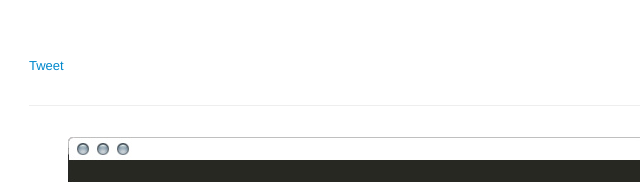
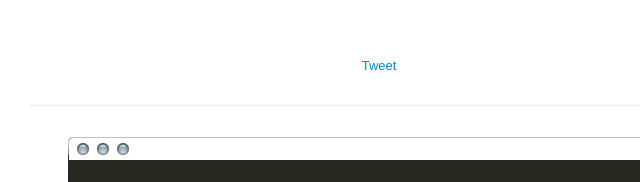
Before and after one commit to james2doyle/clean-css-chrome-app, a plain HTML site: page index.html in a window 1280 px wide. Shown: the part 571-753 px from the top of the page, 261-901 px from the left. Drawn offline with Linux system fonts and the light colour scheme.

Commit message:
updated correct stylsheet

```diff
--- a/css/style.css
+++ b/css/style.css
@@ -24,6 +24,12 @@ body {
   margin-bottom: 0.5em;
 }
 
+.social-buttons {
+  width: 300px;
+  text-align: center;
+  margin: 0 auto;
+}
+
 .screenshot {
   text-align: center;
 }
```
